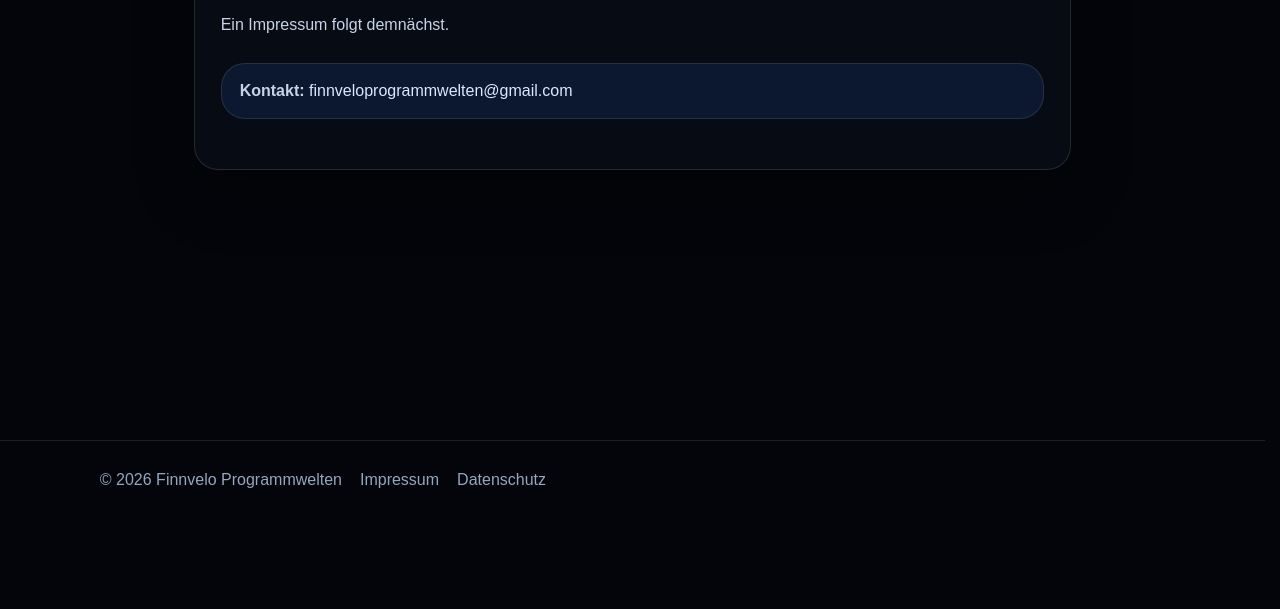
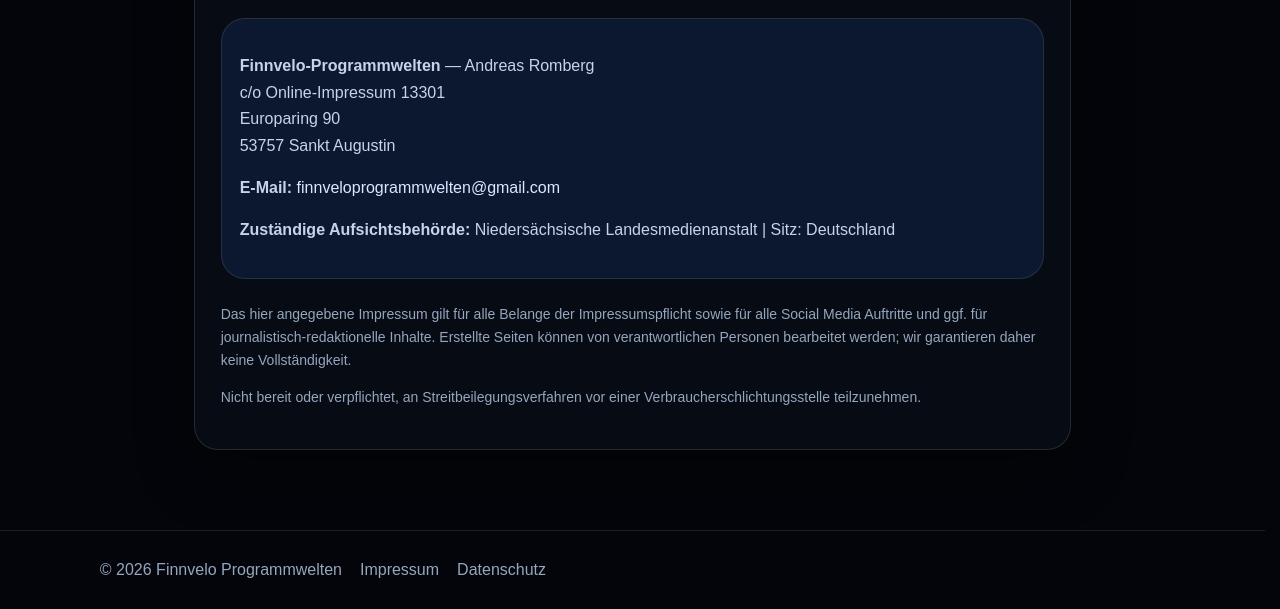
Before and after one commit to finnveloprogrammwelten-crypto/finnvelo-programmwelten, a plain HTML site: page impressum.html in a window 1280 px wide. Shown: the part 281-890 px from the top of the page. Before the commit the page ends 800 px from the top, so only its background shows below. Drawn offline with Linux system fonts and the light colour scheme; no server answers.

Commit message:
Impressum: Angaben aus dem Online-Impressum eingesetzt
Statt des Platzhalters stehen jetzt Name, c/o-Anschrift des Impressum-
Dienstes, E-Mail, zuständige Aufsichtsbehörde und die beiden Hinweise
aus Tatorasas Online-Impressum. E-Mail-Adresse bricht am Handy um.

Co-Authored-By: Claude Opus 5.5 <noreply@anthropic.com>

```diff
--- a/impressum.html
+++ b/impressum.html
@@ -40,11 +40,18 @@
     <section class="content-box legal">
       <p class="label">Impressum</p>
       <h1>Impressum.</h1>
-      <p>Ein Impressum folgt demnächst.</p>
+      <!-- Angaben 22.11.2026 aus Tatorasas Online-Impressum (c/o-Anschrift des Impressum-Dienstes). -->
       <div class="notice">
-        <strong>Kontakt:</strong>
-        <a href="mailto:finnveloprogrammwelten@gmail.com">finnveloprogrammwelten@gmail.com</a>
+        <p><strong>Finnvelo-Programmwelten</strong> — Andreas Romberg<br>
+          c/o Online-Impressum 13301<br>
+          Europaring 90<br>
+          53757 Sankt Augustin</p>
+        <p><strong>E-Mail:</strong>
+          <a href="mailto:finnveloprogrammwelten@gmail.com" style="overflow-wrap:anywhere;">finnveloprogrammwelten@gmail.com</a></p>
+        <p><strong>Zuständige Aufsichtsbehörde:</strong> Niedersächsische Landesmedienanstalt | Sitz: Deutschland</p>
       </div>
+      <p class="small-text">Das hier angegebene Impressum gilt für alle Belange der Impressumspflicht sowie für alle Social Media Auftritte und ggf. für journalistisch-redaktionelle Inhalte. Erstellte Seiten können von verantwortlichen Personen bearbeitet werden; wir garantieren daher keine Vollständigkeit.</p>
+      <p class="small-text">Nicht bereit oder verpflichtet, an Streitbeilegungsverfahren vor einer Verbraucherschlichtungsstelle teilzunehmen.</p>
     </section>
   </main>
 
```
